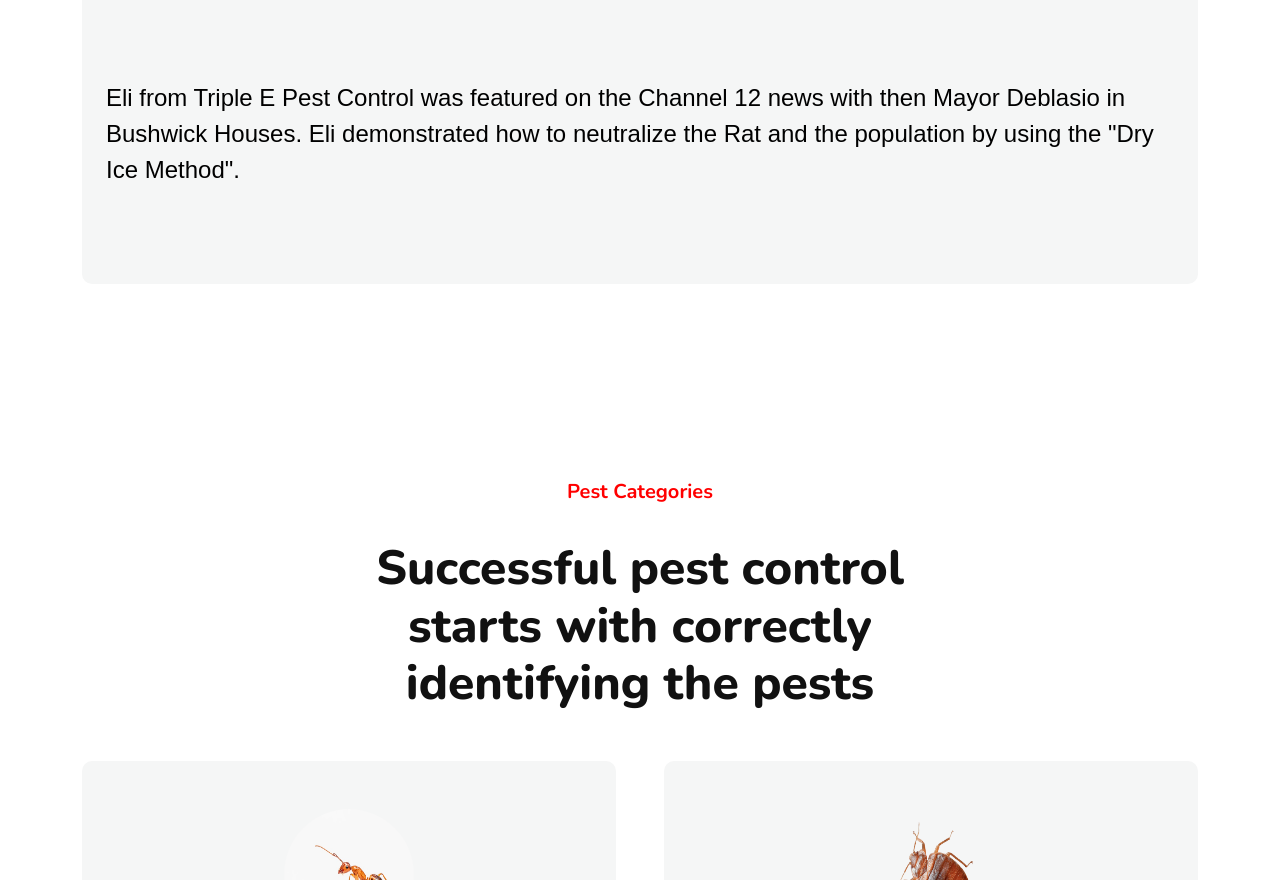
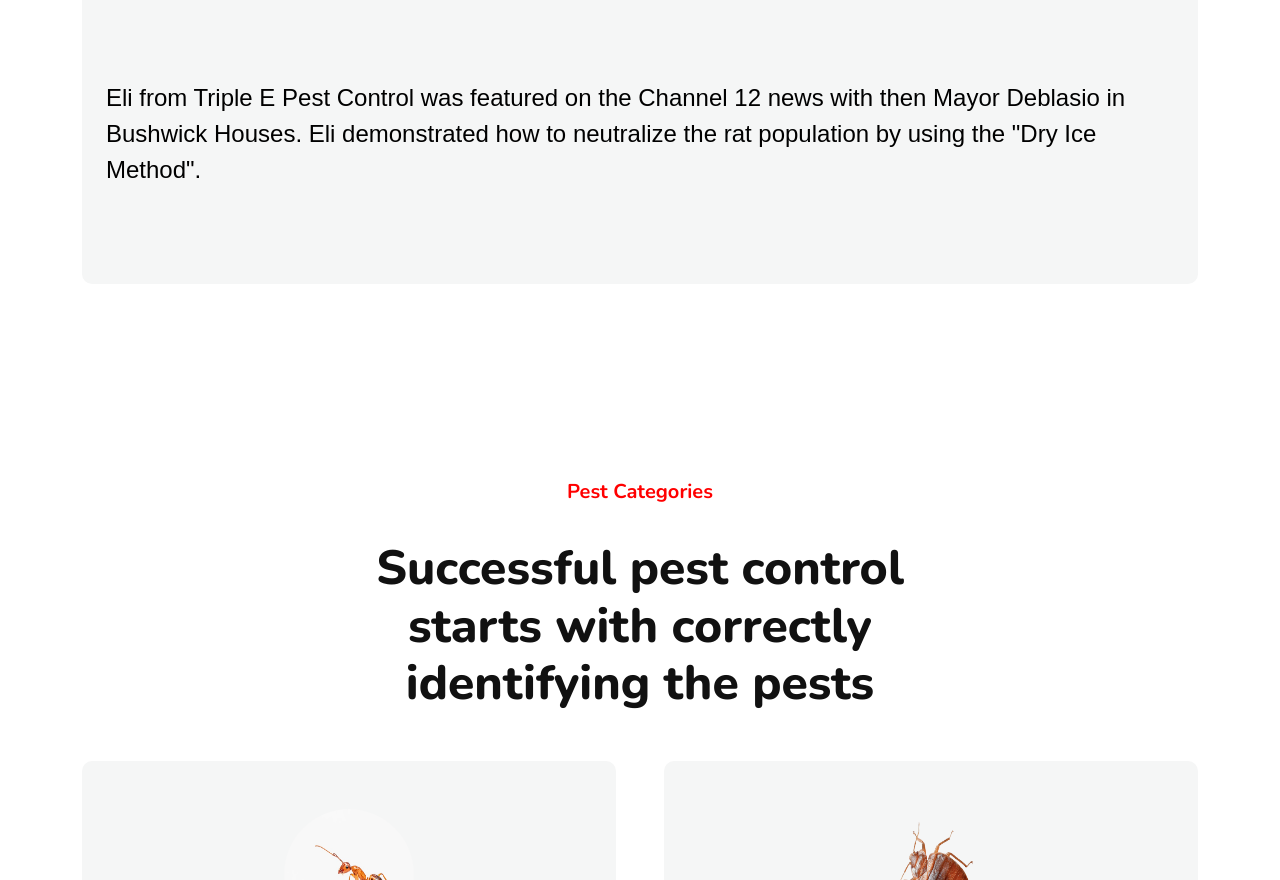
Before and after one commit to rsumler0479/triplee.github.io, a plain HTML site: page index.html in a window 1280 px wide. Shown: the part 4260-5140 px from the top of the page. Drawn offline with nearby package versions, Linux system fonts and the light colour scheme.

Commit message:
population

```diff
--- a/index.html
+++ b/index.html
@@ -315,7 +315,9 @@
                     <br>
                     <br>
 
-                    <p class="mb-5" style="margin-top: -37px;font-size: x-large;color: black;">Eli from Triple E Pest Control was featured on the Channel 12 news with then Mayor Deblasio in Bushwick Houses. Eli demonstrated how to neutralize the Rat and the population by using the "Dry Ice Method".
+                    <p class="mb-5" style="margin-top: -37px;font-size: x-large;color: black;">Eli from Triple E Pest Control was
+                        featured on the Channel 12 news with then Mayor Deblasio in Bushwick Houses. Eli demonstrated
+                        how to neutralize the rat population by using the "Dry Ice Method".
                         </p>
             </div>
             <!-- <form class="text-center mb-4" action="#">
```
